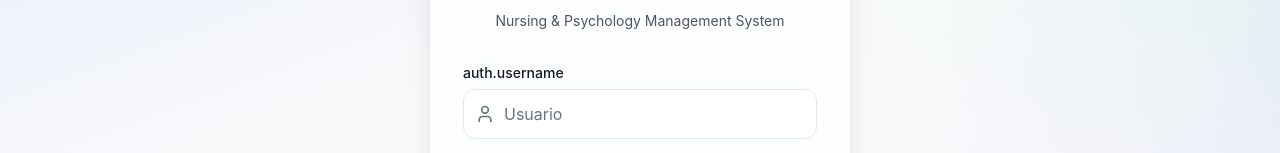
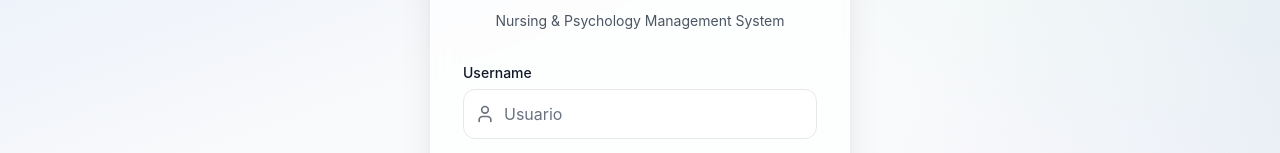
Before and after one commit to EdgarGmz/ElectronicHealthRecord, a React (Vite) app in the folder ut-care/: page /login in a window 1280 px wide. Shown: the part 322-475 px from the top of the page. Built offline with nearby package versions, Linux system fonts and the light colour scheme.

Commit message:
fix(i18n): add missing auth.username translation keys for English and Spanish

```diff
--- a/ut-care/src/i18n/locales/en.ts
+++ b/ut-care/src/i18n/locales/en.ts
@@ -7,6 +7,7 @@ export const en = {
     logoutConfirmMessage: 'Are you sure you want to leave the system?',
     loggingOut: 'Leaving the system',
     email: 'Email',
+    username: 'Username',
     password: 'Password',
     rememberMe: 'Keep me signed in',
     forgotPassword: 'Forgot password?',
--- a/ut-care/src/i18n/locales/es.ts
+++ b/ut-care/src/i18n/locales/es.ts
@@ -7,6 +7,7 @@ export const es = {
     logoutConfirmMessage: '¿Está seguro de que desea salir del sistema?',
     loggingOut: 'Saliendo del sistema',
     email: 'Correo electrónico',
+    username: 'Nombre de usuario',
     password: 'Contraseña',
     rememberMe: 'Mantener sesión',
     forgotPassword: '¿Olvidaste tu contraseña?',
```
